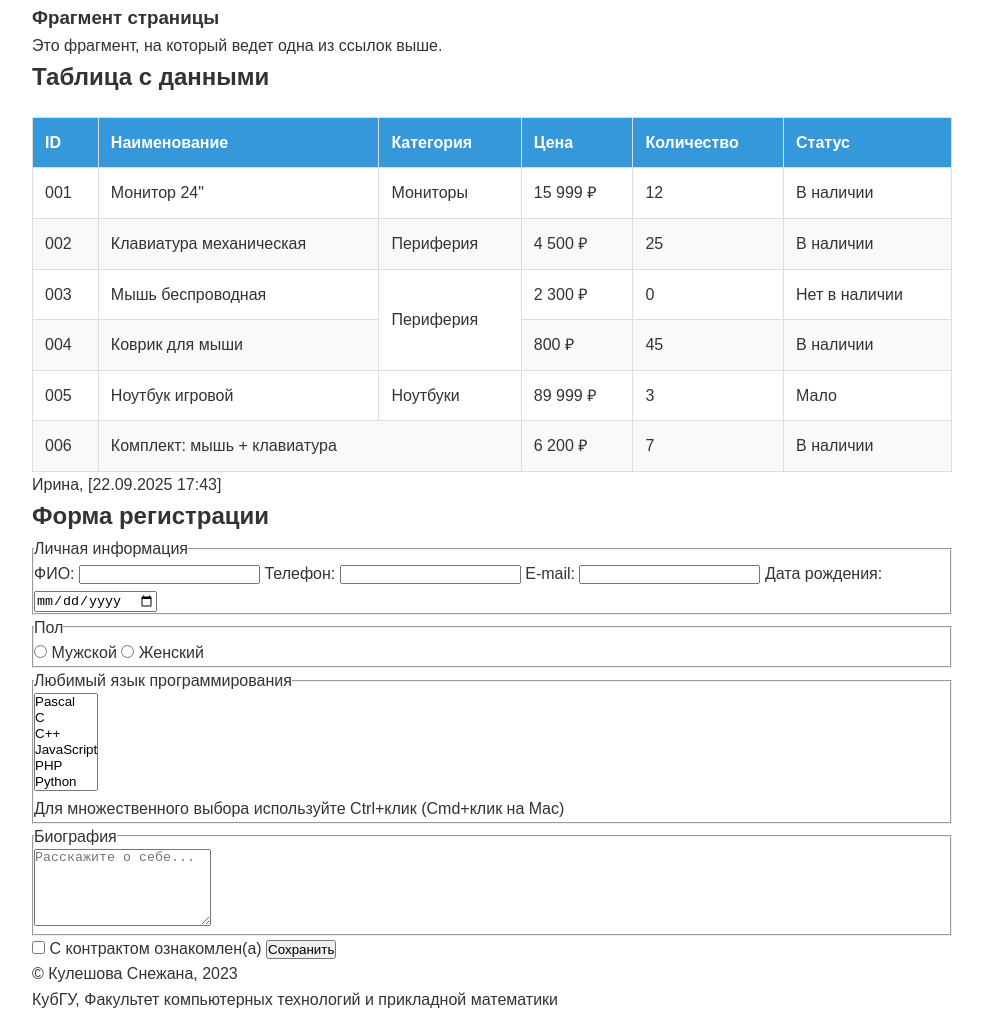
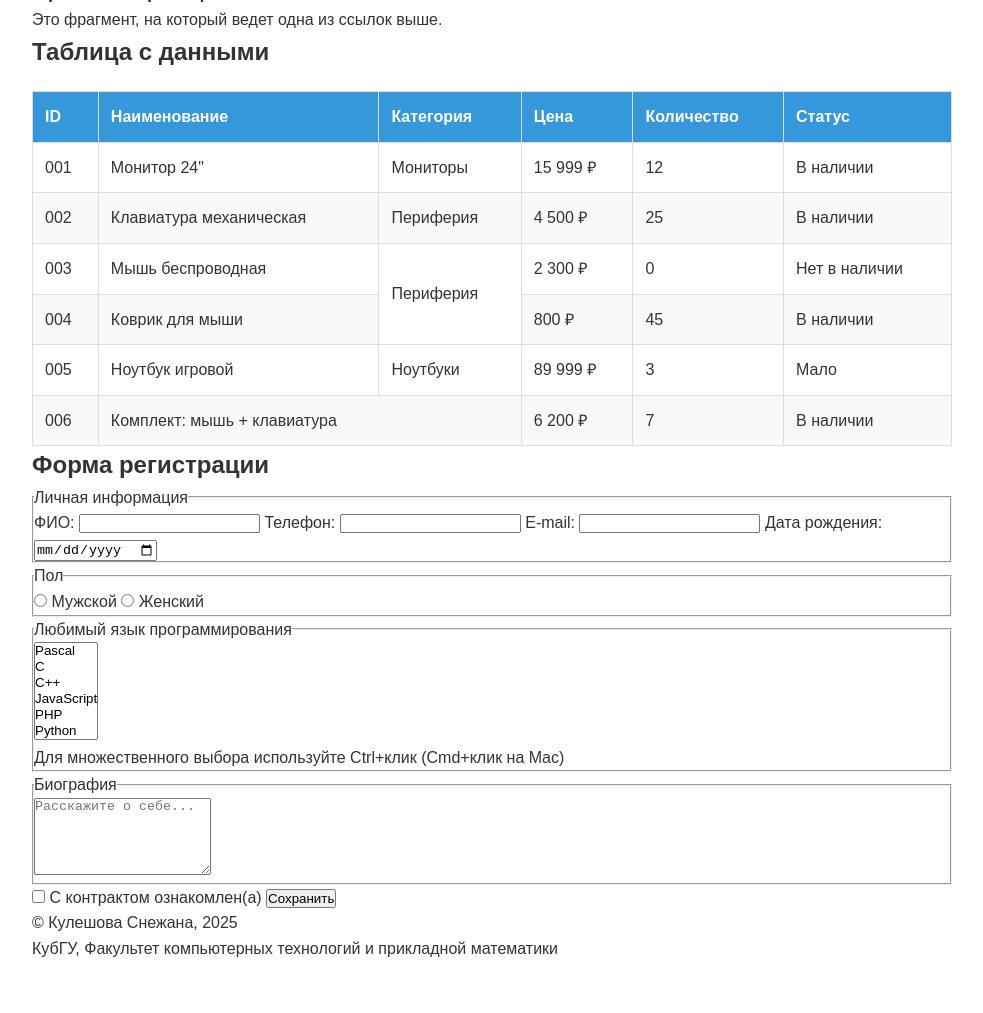
Before and after one commit to KulSnezh/WEB, a plain HTML site: page index.html in a window 1280 px wide. Shown: the part 1881-2894 px from the top of the page, without its empty margins (148-1131 px from the left). After the commit the page ends 2842 px from the top, so only its background shows below. Drawn offline with Linux system fonts and the light colour scheme.

Commit message:
Update index.html

```diff
--- a/index.html
+++ b/index.html
@@ -70,7 +70,7 @@
                 <li><a href="ftp://user:password@example.com/file.txt">Ссылка на файл на сервере FTP с авторизацией</a></li>
             </ul>
 
-Ирина, [22.09.2025 17:43]
+
 <div class="fragment" id="fragment">
                 <h3>Фрагмент страницы</h3>
                 <p>Это фрагмент, на который ведет одна из ссылок выше.</p>
@@ -141,7 +141,7 @@
             </table>
         </section>
 
-Ирина, [22.09.2025 17:43]
+
 <section id="form-section">
             <h2>Форма регистрации</h2>
 
@@ -207,7 +207,7 @@
 
     <footer id="site-footer">
         <div class="container">
-            <p>&copy; Кулешова Снежана, 2023</p>
+            <p>&copy; Кулешова Снежана, 2025</p>
             <p>КубГУ, Факультет компьютерных технологий и прикладной математики</p>
         </div>
     </footer>
```
